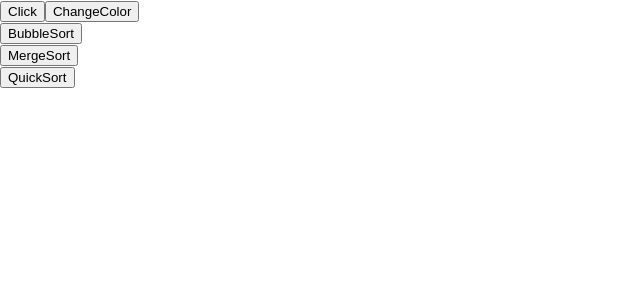
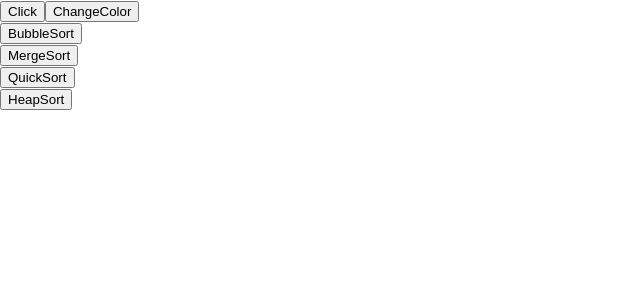
Before and after one commit to dhawan-vaibhav/SortingVisualizer, a React (Create React App) app: page / in a window 1280 px wide. Shown: the top 300 px of the page, without its empty margins (0-640 px from the left). Built offline with nearby package versions, Linux system fonts and the light colour scheme.

Commit message:
heapSort

```diff
--- a/src/App.js
+++ b/src/App.js
@@ -2,6 +2,7 @@ import React, { Component } from "react";
 import logo from "./logo.svg";
 import { getMergeSortAnimations } from "./mergeSort.js";
 import { getQuickSortAnimations } from "./Quicksort.js";
+import { heapSort } from "./heapSort.js";
 import "./App.css";
 
 class Quicksort extends Component {
@@ -13,102 +14,78 @@ class Quicksort extends Component {
   sort() {
     const numbers = this.props.numbers.slice();
     const copy = numbers.slice();
-    copy.sort(function(a,b){return a-b});
+    copy.sort(function (a, b) {
+      return a - b;
+    });
     const arrayBar = document.getElementsByClassName("bar");
 
     const animations = getQuickSortAnimations(numbers);
-    const result = compareArrays(numbers,copy);
-    console.log(result);
+    const animationSpeed = 30;
 
-    for (let i = 0; i < numbers.length; i++) {
-      console.log(numbers[i]);
-    }
-    /* for (let i = 0; i < numbers.length; i++) {
-      console.log(numbers[i]);
-    }
-    const animations = getQuickSortAnimations(numbers);
-
-    //step1: highlight the pivot(problem step)
-    //step2: highlight the element in color red
-    //step3: swap the element with the wall, but if the element is bigger than just swap with itself so you wont see any change
-    //step4: change the color back to normal of the current element
-    //step5: swap the pivot and wall
-    //step6: change color of the pivot(problem step)
-    const animationSpeed = 1000;
     for (let i = 0; i < animations.length; i++) {
       const [type] = animations[i];
 
       if (type === "pivot") {
-        setTimeout(async function () {
-          const [barIdxOne, barIdxTwo] = animations[i];
-          arrayBar[barIdxTwo].style.backgroundColor = "yellow";
+        const pivotIdx = animations[i][1];
+
+        setTimeout(async () => {
+          arrayBar[pivotIdx].style.backgroundColor = "yellow";
         }, i * animationSpeed);
-      } else if (type === "currentElement") {
-        setTimeout(async function () {
-          const [barIdxOne, barIdxTwo] = animations[i];
-          await sleep(animationSpeed);
-          arrayBar[barIdxTwo].style.backgroundColor = "LawnGreen";
-          await sleep(animationSpeed);
-          arrayBar[barIdxTwo].style.backgroundColor = "skyBlue";
+      } else if (type === "pointer") {
+        const previous = animations[i][1];
+        const pointerIdxOne = animations[i][2];
+        const pointerIdxTwo = animations[i][3];
+
+        setTimeout(() => {
+          arrayBar[previous].style.backgroundColor = "skyBlue";
+          arrayBar[pointerIdxOne].style.backgroundColor = "LawnGreen";
+          if (pointerIdxTwo > 0) {
+            arrayBar[pointerIdxTwo].style.backgroundColor = "LawnGreen";
+          }
         }, i * animationSpeed);
       } else if (type === "swap") {
-        setTimeout(async function () {
         const [
           barIdxOne,
-            currentIdx,
-            currentHeight,
-            wallIdx,
-            wallHeight,
+          leftPointer,
+          leftNewHeight,
+          rightPointer,
+          rightNewHeight,
         ] = animations[i];
 
-          if (currentIdx === wallIdx) {
-            arrayBar[currentIdx].style.backgroundColor = "LawnGreen";
-            await sleep(animationSpeed);
-            arrayBar[currentIdx].style.backgroundColor = "skyBlue";
-          } else {
-            arrayBar[wallIdx].style.backgroundColor = "LawnGreen";
-            arrayBar[currentIdx].style.backgroundColor = "LawnGreen";
-            await sleep(animationSpeed);
-            arrayBar[currentIdx].style.height = `${currentHeight * 1.5}px`;
-            arrayBar[wallIdx].style.height = `${wallHeight * 1.5}px`;
-            arrayBar[currentIdx].style.backgroundColor = "red";
-            arrayBar[wallIdx].style.backgroundColor = "red";
-            await sleep(animationSpeed);
-            arrayBar[currentIdx].style.backgroundColor = "skyBlue";
-            arrayBar[wallIdx].style.backgroundColor = "skyBlue";
-          }
+        setTimeout(() => {
+          arrayBar[leftPointer].style.backgroundColor = "red";
+          arrayBar[rightPointer].style.backgroundColor = "red";
+          arrayBar[leftPointer].style.height = `${leftNewHeight * 1.5}px`;
+          arrayBar[rightPointer].style.height = `${rightNewHeight * 1.5}px`;
+          arrayBar[leftPointer].style.backgroundColor = "skyBlue";
+          arrayBar[rightPointer].style.backgroundColor = "skyBlue";
         }, i * animationSpeed);
       } else if (type === "pivotSwap") {
-        setTimeout(async function () {
         const [
           barIdxOne,
-            wallIdx,
-            wallNewHeight,
-            pivotIdx,
-            pivotNewHeight,
+          leftPointer,
+          leftNewHeight,
+          rightPointer,
+          rightNewHeight,
         ] = animations[i];
-          arrayBar[wallIdx].style.backgroundColor = "LawnGreen";
-          arrayBar[pivotIdx].style.backgroundColor = "LawnGreen";
-          await sleep(animationSpeed);
 
-          arrayBar[pivotIdx].style.height = `${pivotNewHeight * 1.5}px`;
-          arrayBar[wallIdx].style.height = `${wallNewHeight * 1.5}px`;
+        setTimeout(() => {
+          arrayBar[leftPointer].style.backgroundColor = "red";
+          arrayBar[rightPointer].style.backgroundColor = "red";
+          arrayBar[leftPointer].style.height = `${leftNewHeight * 1.5}px`;
+          arrayBar[rightPointer].style.height = `${rightNewHeight * 1.5}px`;
+          arrayBar[rightPointer].style.backgroundColor = "skyBlue";
+          arrayBar[leftPointer].style.backgroundColor = "purple";
+        }, i * animationSpeed);
+      } else if (type === "pivotSorted") {
+        const pivotIdx = animations[i][1];
 
-          arrayBar[pivotIdx].style.backgroundColor = "red";
-          arrayBar[wallIdx].style.backgroundColor = "red";
-
-          await sleep(animationSpeed);
-
-          arrayBar[wallIdx].style.backgroundColor = "purple";
-          arrayBar[pivotIdx].style.backgroundColor = "skyBlue";
-        }, i * animationSpeed);
-      } else {
         setTimeout(() => {
-          const [barIdxOne, barIdxTwo] = animations[i];
-          arrayBar[barIdxTwo].style.backgroundColor = "purple";
+          if (pivotIdx >= 0 && pivotIdx <= numbers.length - 1)
+            arrayBar[pivotIdx].style.backgroundColor = "purple";
         }, i * animationSpeed);
       }
-    } */
+    }
   }
 
   render() {
@@ -253,11 +230,96 @@ class BubbleSort extends Component {
   }
 }
 
+class HeapSort extends Component {
+  constructor(props) {
+    super(props);
+    this.sort = this.sort.bind(this);
+  }
+
+  sort() {
+    let array = this.props.numbers.slice();
+    let animations = heapSort(array);
+    const bars = document.getElementsByClassName("bar");
+    const animationSpeed = 100;
+
+    heapDisplay(animations, bars);
+  }
+
+  render() {
+    return (
+      <div>
+        <button onClick={this.sort}>HeapSort</button>
+      </div>
+    );
+  }
+}
+async function heapDisplay(animations, bars) {
+  const animationSpeed = 100;
+  for (let i = 0; i < animations.length; i++) {
+    const [type] = animations[i];
+
+    if (type === "swapComparison") {
+      const [type, barIdxOne, barIdxTwo, num1, num2] = animations[i];
+      setTimeout(async()=>{
+      bars[barIdxOne].style.backgroundColor = "lawnGreen";
+      bars[barIdxTwo].style.backgroundColor = "lawnGreen";
+
+      await sleep(animationSpeed);
+
+      bars[barIdxOne].style.backgroundColor = "red";
+      bars[barIdxTwo].style.backgroundColor = "red";
+
+      await sleep(animationSpeed);
+
+      bars[barIdxOne].style.height = `${num1 * 1.5}px`;
+      bars[barIdxTwo].style.height = `${num2 * 1.5}px`;
+
+      await sleep(animationSpeed);
+
+      bars[barIdxOne].style.backgroundColor = "skyBlue";
+      bars[barIdxTwo].style.backgroundColor = "skyBlue";
+      },i*animationSpeed);
+    } else if (type === "noSwapComparison") {
+      const [type, barIdxOne, barIdxTwo] = animations[i];
+      setTimeout(async ()=>{
+      bars[barIdxOne].style.backgroundColor = "red";
+      bars[barIdxTwo].style.backgroundColor = "red";
+
+      await sleep(animationSpeed);
+
+      bars[barIdxOne].style.backgroundColor = "skyBlue";
+      bars[barIdxTwo].style.backgroundColor = "skyBlue";
+      },i*animationSpeed);
+    } else if (type === "maxSwap") {
+      const [type, barIdxOne, barIdxTwo, num1, num2] = animations[i];
+
+      setTimeout(async ()=>{
+      bars[barIdxOne].style.backgroundColor = "lawnGreen";
+      bars[barIdxTwo].style.backgroundColor = "lawnGreen";
+
+     await sleep(animationSpeed);
+
+      bars[barIdxOne].style.backgroundColor = "red";
+      bars[barIdxTwo].style.backgroundColor = "red";
+
+    await sleep(animationSpeed);
+
+      bars[barIdxOne].style.height = `${num1 * 1.5}px`;
+      bars[barIdxTwo].style.height = `${num2 * 1.5}px`;
+
+      await sleep(animationSpeed);
+
+      bars[barIdxOne].style.backgroundColor = "skyBlue";
+      bars[barIdxTwo].style.backgroundColor = "purple";
+      },i*animationSpeed);
+    }
+  }
+}
 class App extends React.Component {
   constructor(props) {
     super(props);
     this.state = {
-      numbers: Array(40).fill(null),
+      numbers: Array(90).fill(null),
     };
     this.handleClick = this.handleClick.bind(this);
     this.updateState = this.updateState.bind(this);
@@ -267,7 +329,7 @@ class App extends React.Component {
   }
 
   handleClick() {
-    const numbers = this.state.numbers.slice();
+    let numbers = this.state.numbers.slice();
     const arrayBars = document.getElementsByClassName("bar");
 
     if (arrayBars != null) {
@@ -280,7 +342,7 @@ class App extends React.Component {
     }
 
     for (let i = 0; i < numbers.length; i++) {
-      numbers[i] = Math.floor(Math.random() * 200) + 50;
+      numbers[i] = Math.floor(Math.random() * 300) + 10;
     }
 
     this.setState({ numbers: numbers });
@@ -299,6 +361,9 @@ class App extends React.Component {
 
   bubbleSort() {
     return <BubbleSort numbers={this.state.numbers} />;
+  }
+  heapSort() {
+    return <HeapSort numbers={this.state.numbers} />;
   }
   changeColor() {
     const arrayBar = document.getElementsByClassName("bar");
@@ -332,6 +397,7 @@ class App extends React.Component {
         {this.bubbleSort()}
         {this.mergeSort()}
         {this.quickSort()}
+        {this.heapSort()}
       </div>
     );
   }
--- /dev/null
+++ b/src/heapSort.js
@@ -0,0 +1,70 @@
+function buildMaxHeap(array,animations) {
+    let index = Math.floor(array.length / 2);
+    for (let i = index; i >= 0; i--) {
+      heapify(array, i, array.length,animations);
+    }
+  }
+
+  function heapify(array, i, max,animations) {
+    while (i < max) {
+      let index = i;
+      let left = 2 * i + 1;
+      let right =left+1;
+
+      if (left < max && array[left] > array[index]) {
+        animations.push(["swapComparison",index,left,array[left],array[index]]);
+        index = left;
+        //swapComparison//barIdx and Numbers being Swapped
+
+      }
+      else if(left<max && array[left]<array[index]){
+          //noSwapComparison//sendOnly barIdx
+          animations.push(["noSwapComparison",index,left]);
+      }
+
+      if (right < max && array[right] > array[index]) {
+        animations.push(["swapComparison",index,right,array[right],array[index]]);
+        index = right;
+
+      }
+      else if(right<max && array[right]<array[index]){
+          //noSwapComparison
+          animations.push(["noSwapComparison",index,right]);
+      }
+
+      if (index === i) {
+        return;
+      }
+
+      swap(array, i, index);
+
+      i = index;
+    }
+  }
+
+  function swap(array, firstIndex, secondIndex) {
+    let temp = array[firstIndex];
+    array[firstIndex] = array[secondIndex];
+    array[secondIndex] = temp;
+  }
+
+  export function heapSort(array) {
+    let animations=[];
+    buildMaxHeap(array,animations);
+    animations.push(["maxSwap",0,array.length-1,array[array.length-1],array[0]]);
+    swap(array, 0, array.length - 1);
+    // Max Swap// send barIdx and Numbers
+
+    for (let i = array.length-1; i >0; i--) {
+      heapify(array, 0,i,animations);
+      animations.push(["maxSwap",0,i-1,array[i-1],array[0]]);
+      swap(array,0,i-1);//Max Swap // sendbarIdx and Numbers
+    }
+
+    return animations;
+  }
+
+  // Mistakes
+  //you alwasy get for loop initializations wrong
+  //"push" when filling up the array bugged out for some reason
+  //sort() uses a compare function which takes "a" as smaller than "b" if the result of "a-b" is negative and vice versa
```
Also changed, not shown: src/Quicksort.js (+14 -6 lines). Lines whose indentation alone changed are shown as unchanged.
